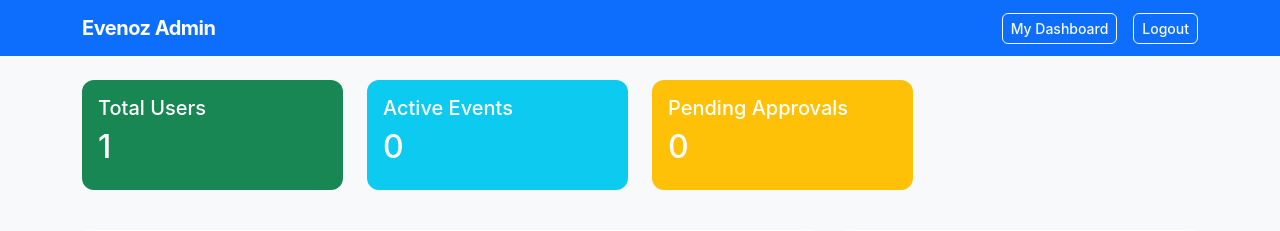
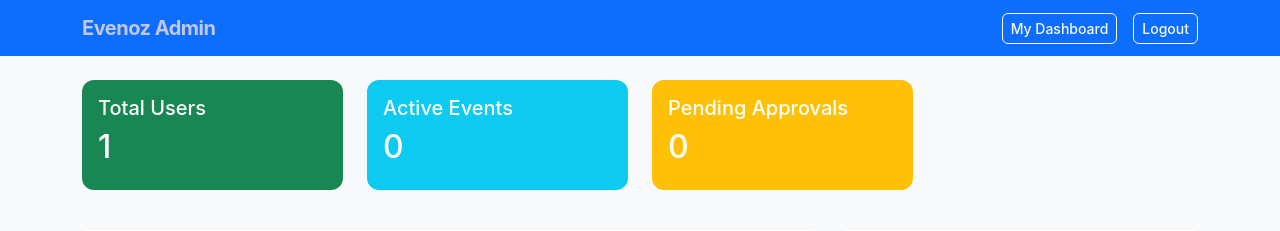
Before and after one commit to Saif-Altaf/event-management, a PHP site: page /admin_panel.php in a window 1280 px wide. Shown: the top 231 px of the page. Run offline with PHP 8.4, Linux system fonts and the light colour scheme; a user stored in the database is signed in; data comes from the database, SQL or seed files in the repository; data that the repository does not hold is empty.

Commit message:
style updated

```diff
--- a/style.css
+++ b/style.css
@@ -1,7 +1,6 @@
 body {
   font-family: "Inter", system-ui, -apple-system, sans-serif;
 }
-
 /* Custom eManager Logo */
 .logo-container {
   font-size: 1.5rem; /* Adjust size as needed */
@@ -40,10 +39,10 @@ body {
   color: #4b5563; /* Sleek slate grey */
   line-height: 1.6;
 }
-
 .navbar-brand {
   font-weight: 700;
   letter-spacing: -0.5px;
+  color: #c3c6e4;
 }
 
 .card {
```
